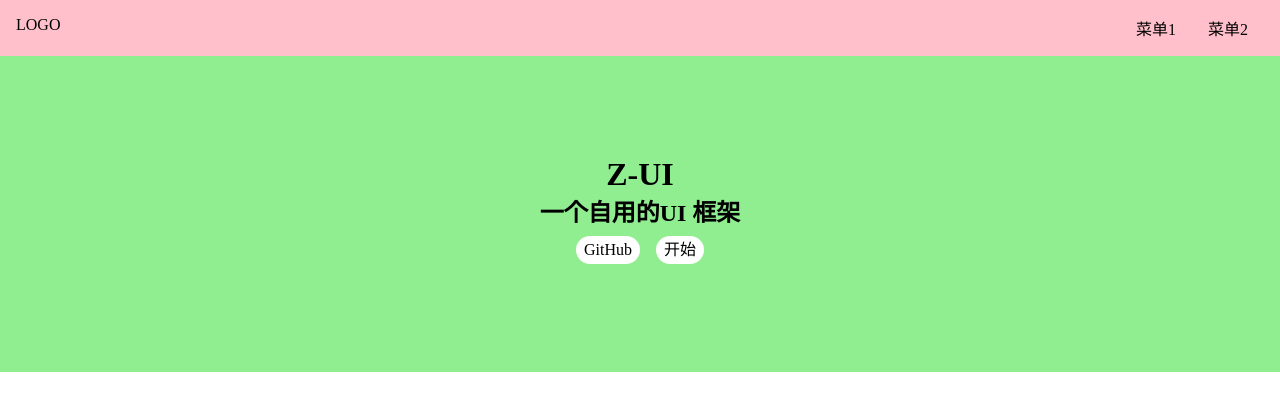
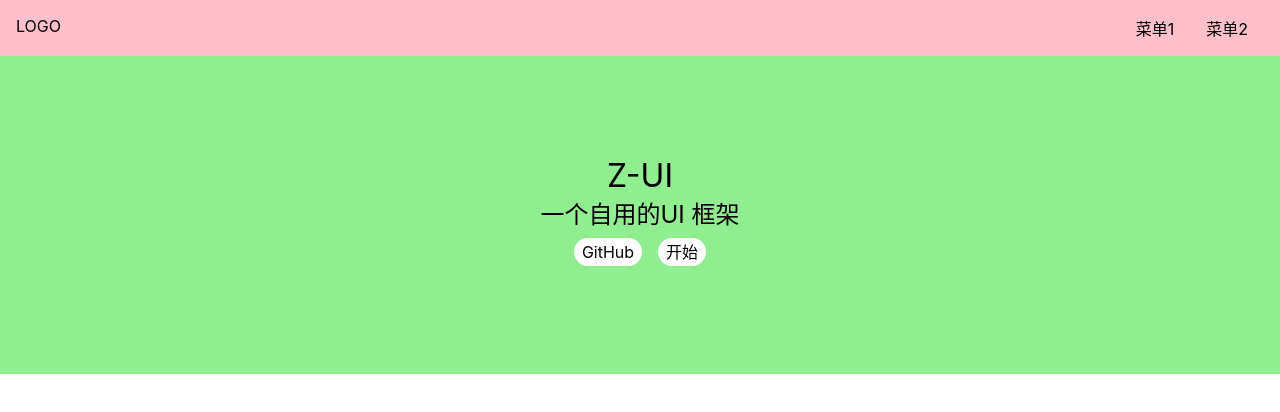
Before and after one commit to zengxiaos/xiaojingyu-source, a Vue app: page /#/ in a window 1280 px wide. Shown: the top 412 px of the page. Built offline with nearby package versions, Linux system fonts and the light colour scheme.

Commit message:
Doc的main

```diff
--- a/src/components/TopNav.vue
+++ b/src/components/TopNav.vue
@@ -12,6 +12,8 @@
 
 <style lang="scss" scoped>
 .topnav {
+  position: relative;
+  z-index: 10;
   background: pink;
   display: flex;
   padding: 16px;
--- a/src/index.scss
+++ b/src/index.scss
@@ -12,5 +12,16 @@
   color: inherit;
   &:hover {
     border-bottom: 1px solid;
+    cursor: pointer;
   }
 }
+h1,h2,h3,h4,h5,h6{
+  font-weight: normal;
+}
+
+body {
+  font-size: 16px;
+  // 为什么这样写 font-family
+  // 答案见 https://github.com/zenozeng/fonts.css/
+  font-family: -apple-system, "Noto Sans", "Helvetica Neue", Helvetica, "Nimbus Sans L", Arial, "Liberation Sans", "PingFang SC", "Hiragino Sans GB", "Noto Sans CJK SC", "Source Han Sans SC", "Source Han Sans CN", "Microsoft YaHei", "Wenquanyi Micro Hei", "WenQuanYi Zen Hei", "ST Heiti", SimHei, "WenQuanYi Zen Hei Sharp", sans-serif;
+}
--- a/src/views/Doc.vue
+++ b/src/views/Doc.vue
@@ -1,8 +1,8 @@
 <template>
   <div>
-   <TopNav/>
+    <TopNav/>
     <div class="content">
-      <aside >
+      <aside>
         <h2>组件列表</h2>
         <ol>
           <li>
@@ -10,15 +10,21 @@
               Switch 组件
             </router-link>
           </li>
-          <li> <router-link to="/doc/button">
-            Button 组件
-          </router-link></li>
-          <li> <router-link to="/doc/dialog">
-            Dialog 组件
-          </router-link></li>
-          <li> <router-link to="/doc/tabs">
-            Tabs 组件
-          </router-link></li>
+          <li>
+            <router-link to="/doc/button">
+              Button 组件
+            </router-link>
+          </li>
+          <li>
+            <router-link to="/doc/dialog">
+              Dialog 组件
+            </router-link>
+          </li>
+          <li>
+            <router-link to="/doc/tabs">
+              Tabs 组件
+            </router-link>
+          </li>
         </ol>
       </aside>
       <main>主内容</main>
@@ -26,8 +32,31 @@
   </div>
 </template>
 <script lang="ts">
-import TopNav from "../components/TopNav.vue";
+import TopNav from '../components/TopNav.vue';
+
 export default {
   components: {TopNav}
+};
+</script>
+
+<style lang="scss" scoped>
+aside {
+  background: lightblue;
+  width: 150px;
+  padding: 16px;
+  position: fixed;
+  top: 53px;
+  left: 0;
+
+> h2 {
+  margin-bottom: 4px;
 }
-</script>
+
+> ol {
+
+> li {
+  padding: 4px 0;
+}
+
+}
+}</style>
```
